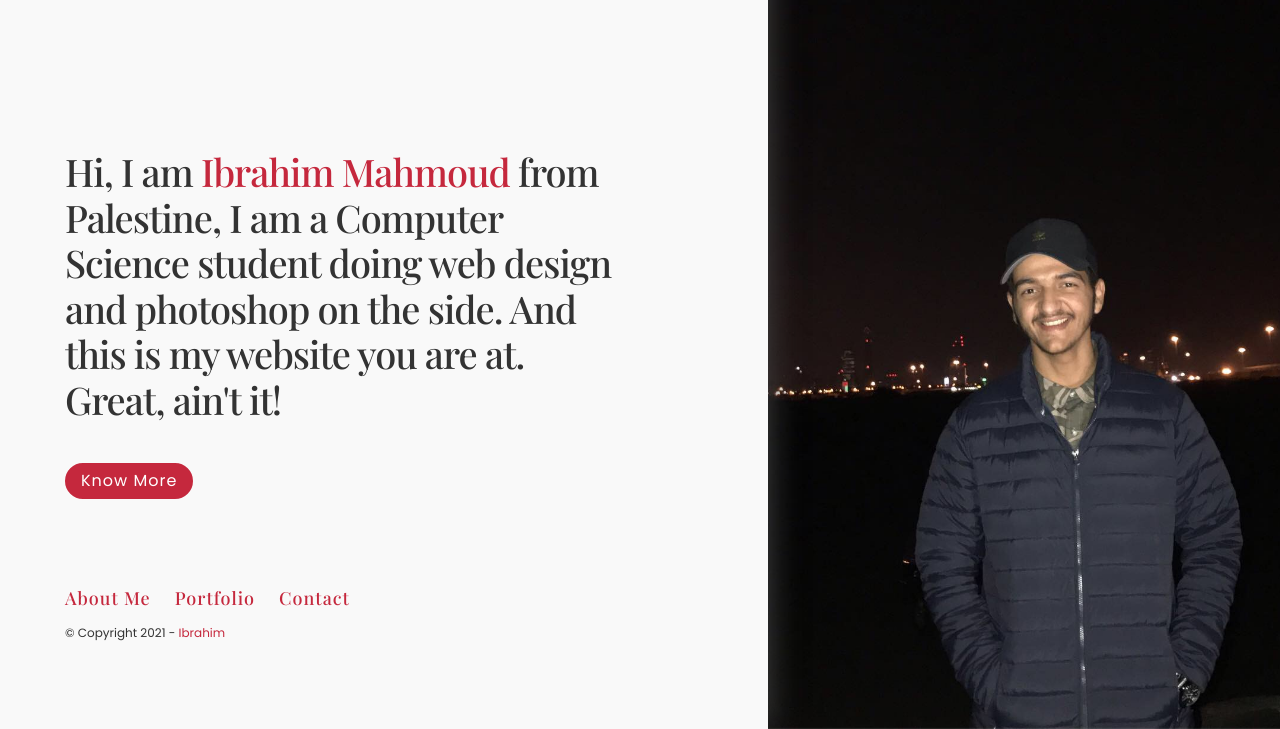
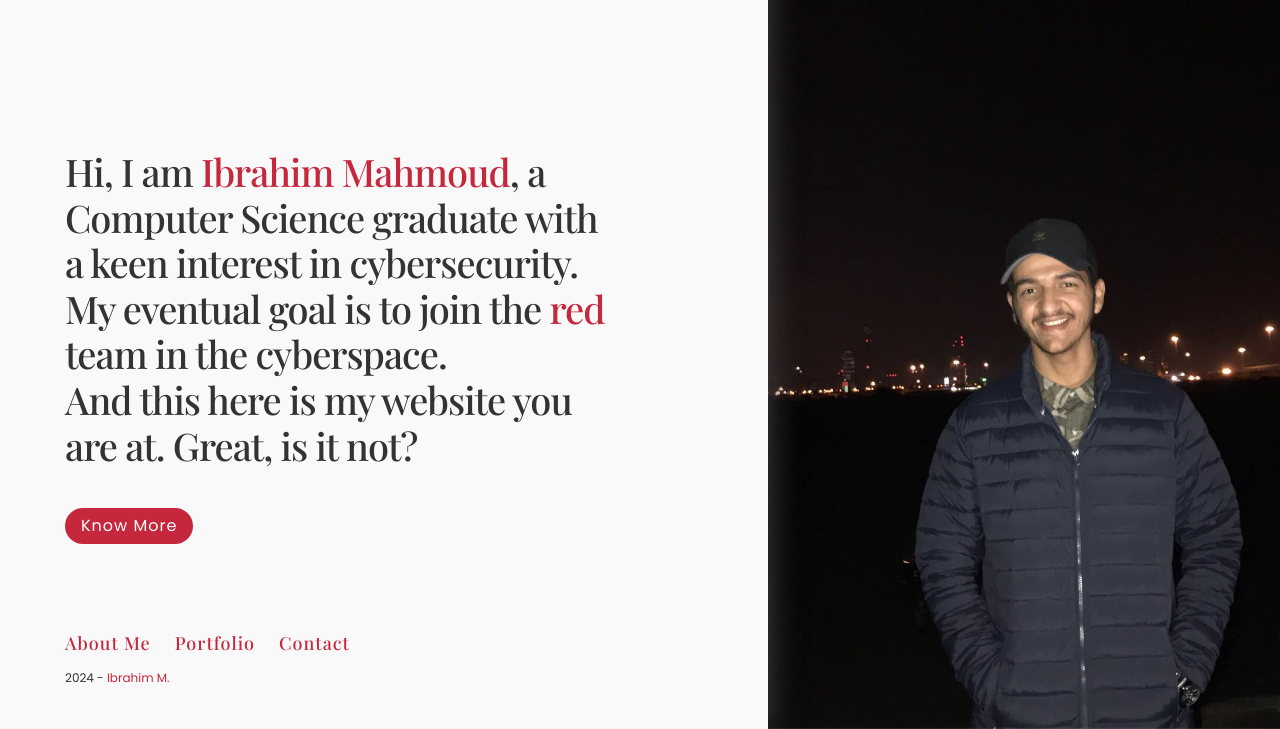
Before and after one commit to ibra2188/Origin, a plain HTML site: page Origin/index.html in a window 1280 px wide. Shown: the part 71-800 px from the top of the page. Drawn offline with nearby package versions, Linux system fonts and the light colour scheme.

Commit message:
update index.html
first update

```diff
--- a/Origin/index.html
+++ b/Origin/index.html
@@ -28,8 +28,9 @@
             <div class="col-md-12">
               <div class="intro-personal">
                 <div class="intro-text">
-                  <h1 class="wow fadeInDown" data-wow-delay=".1s">Hi, I am <span>Ibrahim Mahmoud</span> from Palestine, I am a Computer Science student doing web design and photoshop on the side.
-                    And this is my website you are at. Great, ain't it!</h1>
+                  <h1 class="wow fadeInDown" data-wow-delay=".1s">Hi, I am <span>Ibrahim Mahmoud</span>, a Computer Science graduate with a keen interest in cybersecurity.
+                    My eventual goal is to join the <span>red</span> team in the cyberspace. <br>
+                    And this here is my website you are at. Great, is it not?</h1>
                   <a href="about.html" class="btn-contact wow fadeIn" data-wow-delay=".2s">Know More</a>
                 </div>
               </div>
@@ -42,7 +43,7 @@
                   <li><a href="contact.html">Contact</a></li>
                 </ul>
               <br>
-              <span class="footer-credits">© Copyright 2021 - <span>Ibrahim</span>
+              <span class="footer-credits">2024 - <span>Ibrahim M.</span>
             </div>
           </div>
          </section>
```
